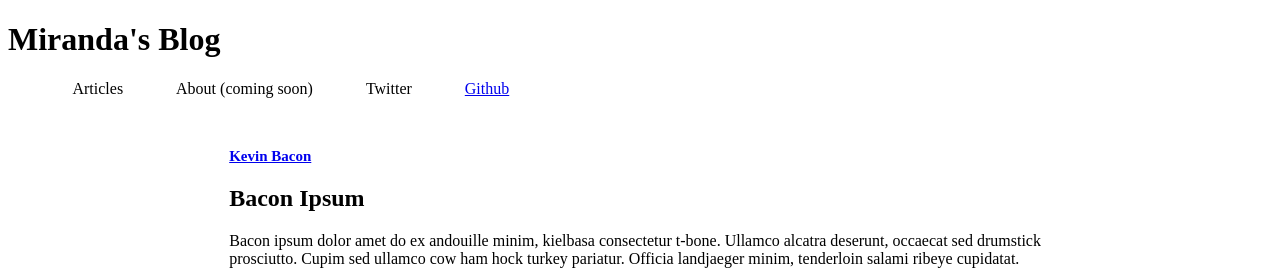
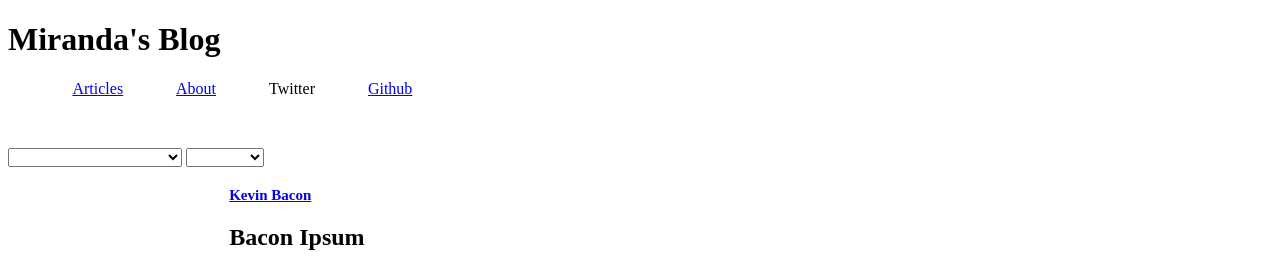
Before and after one commit to mirandalily/code-blog, a plain HTML site: page index.html in a window 1280 px wide. Shown: the top 268 px of the page. Drawn offline with Linux system fonts and the light colour scheme.

Commit message:
scripts working

```diff
--- a/index.html
+++ b/index.html
@@ -3,7 +3,7 @@
   <head>
     <link rel = "stylesheet" type = "text/css" href="styles/styles.css">
     <script src="scripts/jquery.js"></script>
-
+    <script src="scripts/tabs.js"></script>
     <script src="scripts/article.js"></script>
     <script src="scripts/blog.js"></script>
     <script src="scripts/blogArticle.js"></script>
@@ -18,13 +18,21 @@
       </h1>
       <nav>
         <ul>
-          <li>Articles</li>
-          <li>About (coming soon)</li>
+          <li class='tab' data-content='articles'><a href="#" class='articles'>Articles</a></li>
+          <li class='tab' data-content='about'><a href="#" class='about'>About</a></li>
           <li>Twitter</li>
           <li><a href="https://github.com/mirandalily">Github</a></li>
         </ul>
       </nav>
     </header>
+    <select placeholder="Authors" name="authors" id="authorfilter">
+      <option id="authoroption"></option>
+    </select>
+    <select name="categories" id="categoryfilter">
+      <option id="categoryoption"></option>
+    </select>
+    <section id='about' class='tab-content'></section>
+    <section id='articles' class='tab-content'>
     <main>
       <article id="template">
         <h1 class="author"></h1>
@@ -35,6 +43,7 @@
         <h3 class="category"></h3>
       </article>
     </main>
+    </section>
     <footer>
 
     </footer>
--- a/scripts/article.js
+++ b/scripts/article.js
@@ -10,6 +10,7 @@ var Article = function(props) {
 Article.prototype.toHTML = function() {
   var $clonedArticle = $('article#template').clone();
   $clonedArticle.removeAttr('id');
+  $clonedArticle.addClass('blogpost');
   $clonedArticle.find('h1.author').html('<a href="' + this.authorUrl + '">' + this.author + '</a>');
   $clonedArticle.find('h2.title').html(this.title);
   $clonedArticle.find('div.post').html(this.body);
--- a/scripts/blog.js
+++ b/scripts/blog.js
@@ -17,20 +17,53 @@ blog.createArticles = function() {
   }
 }
 
+blog.populateAuthors = function() {
+  for (var i = 0; i < this.articles.length; i++) {
+    var currentAuthor = blog.articles[i].author;
+    var $populateAuthor = $('#authoroption').clone();
+    $populateAuthor.removeAttr('id').text(currentAuthor);
+    $('#authorfilter').append($populateAuthor);
+  }
+}
+
+blog.populateCategories = function() {
+  for (var i = 0; i < this.articles.length; i++) {
+    var currentCategory = blog.articles[i].category;
+    var $populateCategory = $('#categoryoption').clone();
+    $populateCategory.removeAttr('id').text(currentCategory);
+    $('#categoryfilter').append($populateCategory);
+  }
+}
+
 
 $(document).ready(function() {
   blog.sortRawData();
   blog.createArticles();
+  blog.populateAuthors();
+  blog.populateCategories();
   $('article p:not(:first-child)').hide();
   $('a.read-more').on('click', function(event) {
     event.preventDefault();
     $(this).parent().find('p').fadeIn();
     $(this).hide();
   });
+  $('select#authorfilter').on('change', function(event) {
+    $('.blogpost').remove();
+    for (var i = 0; i < blog.articles.length; i++) {
+      if (blog.articles[i].author === event.target.value) {
+        blog.articles[i].toHTML();
+      }
+    }
+  })
+  $('select#categoryfilter').on('change', function(event){
+    $('.blogpost').remove();
+    for (var i = 0; i < blog.articles.length; i++) {
+      if (blog.articles[i].category === event.target.value) {
+        blog.articles[i].toHTML();
+      }
+    }
+  })
 });
-
-
-
 // option 2
 // $(function () {
 //   blog.sortRawData();
```
